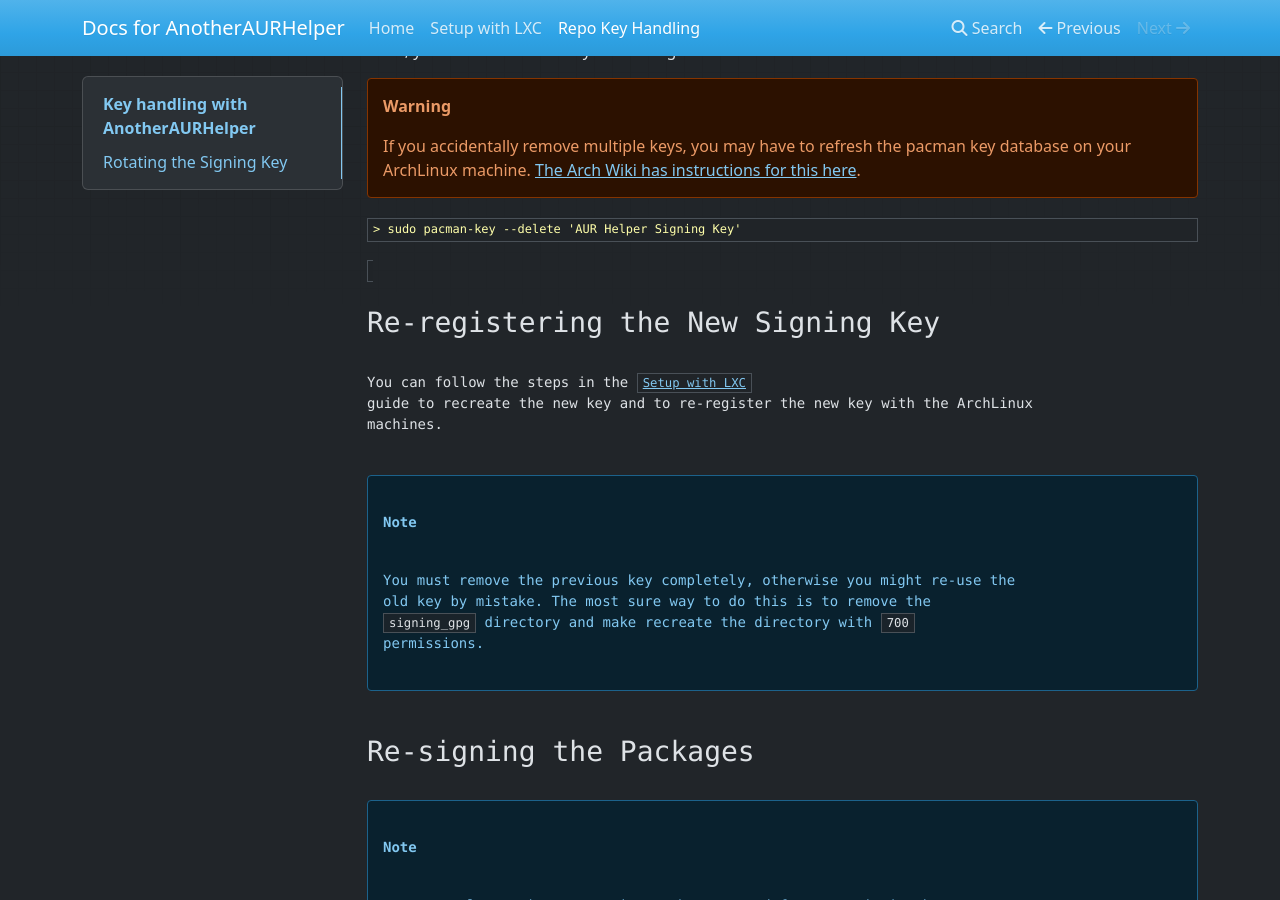
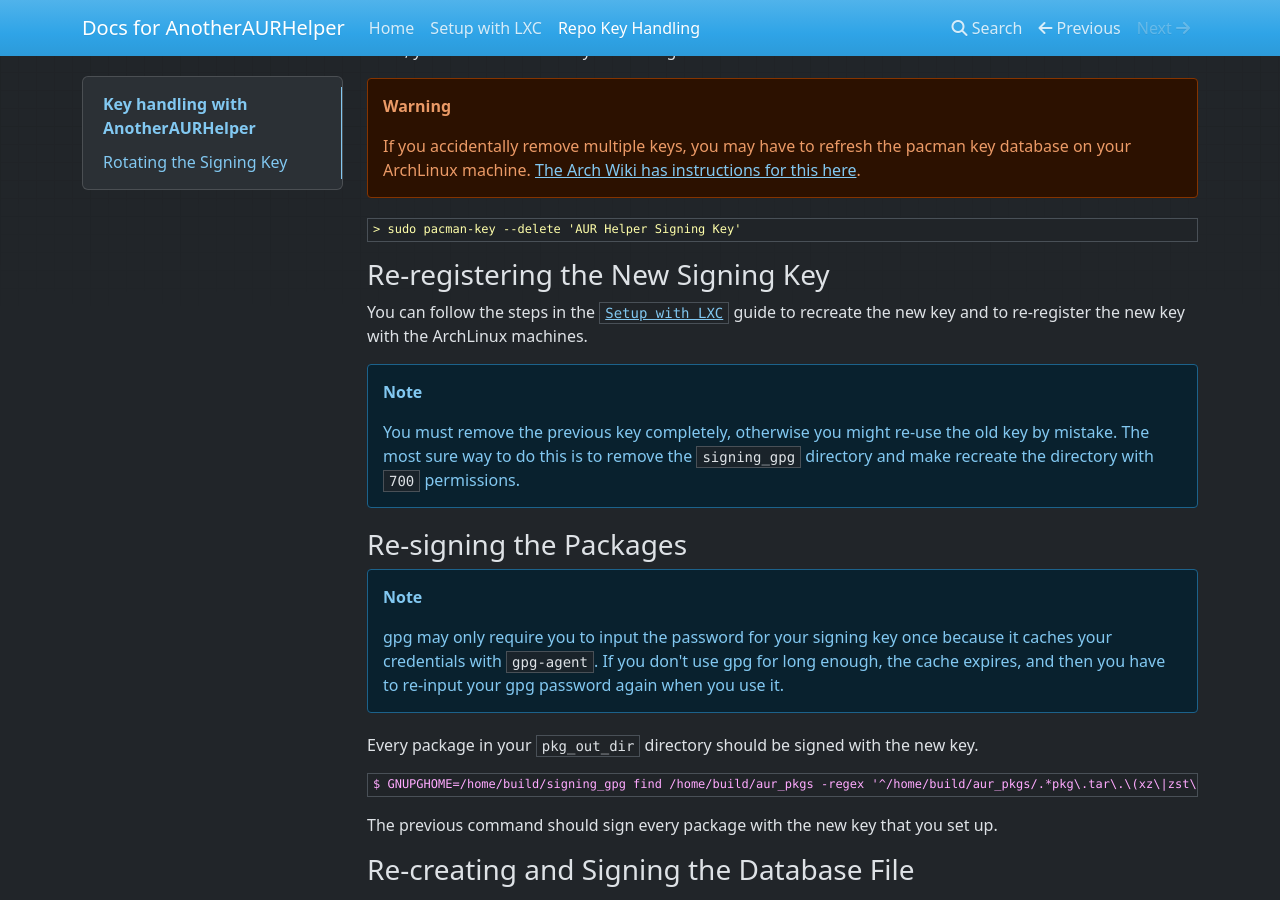
Before and after one commit to Stephen-Seo/AnotherAURHelper, an MkDocs documentation site: the page built from docs/key_handling.md, in a window 1280 px wide and 900 px high, scrolled down 945 px. Built offline with MkDocs 1.6.1, drawn with Linux system fonts in a browser that asks for light colours.

Commit message:
Fix key_handling.md formatting

```diff
--- a/docs/key_handling.md
+++ b/docs/key_handling.md
@@ -48,8 +48,7 @@
     key database on your ArchLinux machine. [The Arch Wiki has instructions for
     this here](https://wiki.archlinux.org/title/Pacman/Package_signing#Resetting_all_the_keys).
 
-<div class="codehilite"><pre><code><span class="cmd">> sudo pacman-key --delete 'AUR Helper Signing Key'</span>
-</div>
+<div class="codehilite"><pre><code><span class="cmd">> sudo pacman-key --delete 'AUR Helper Signing Key'</span></code></pre></div>
 
 ### Re-registering the New Signing Key
 
```
